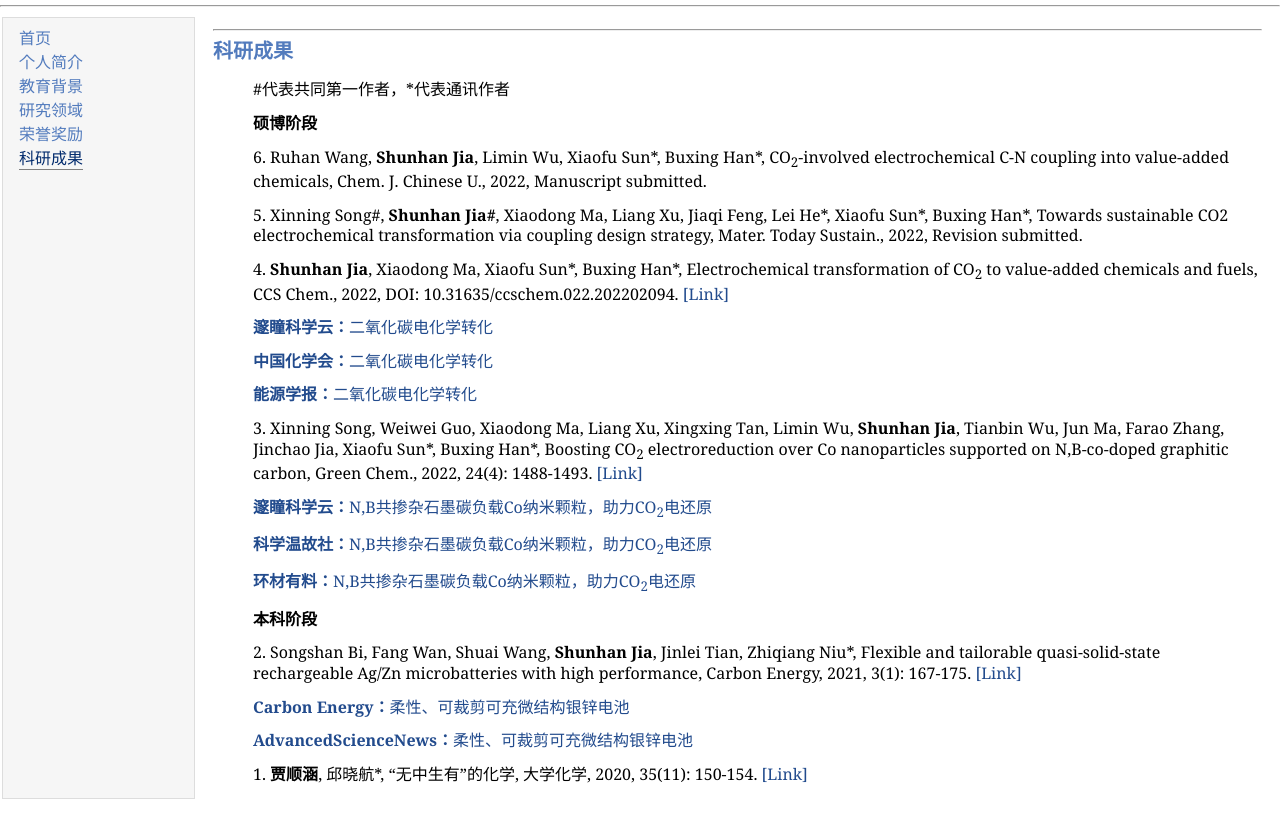
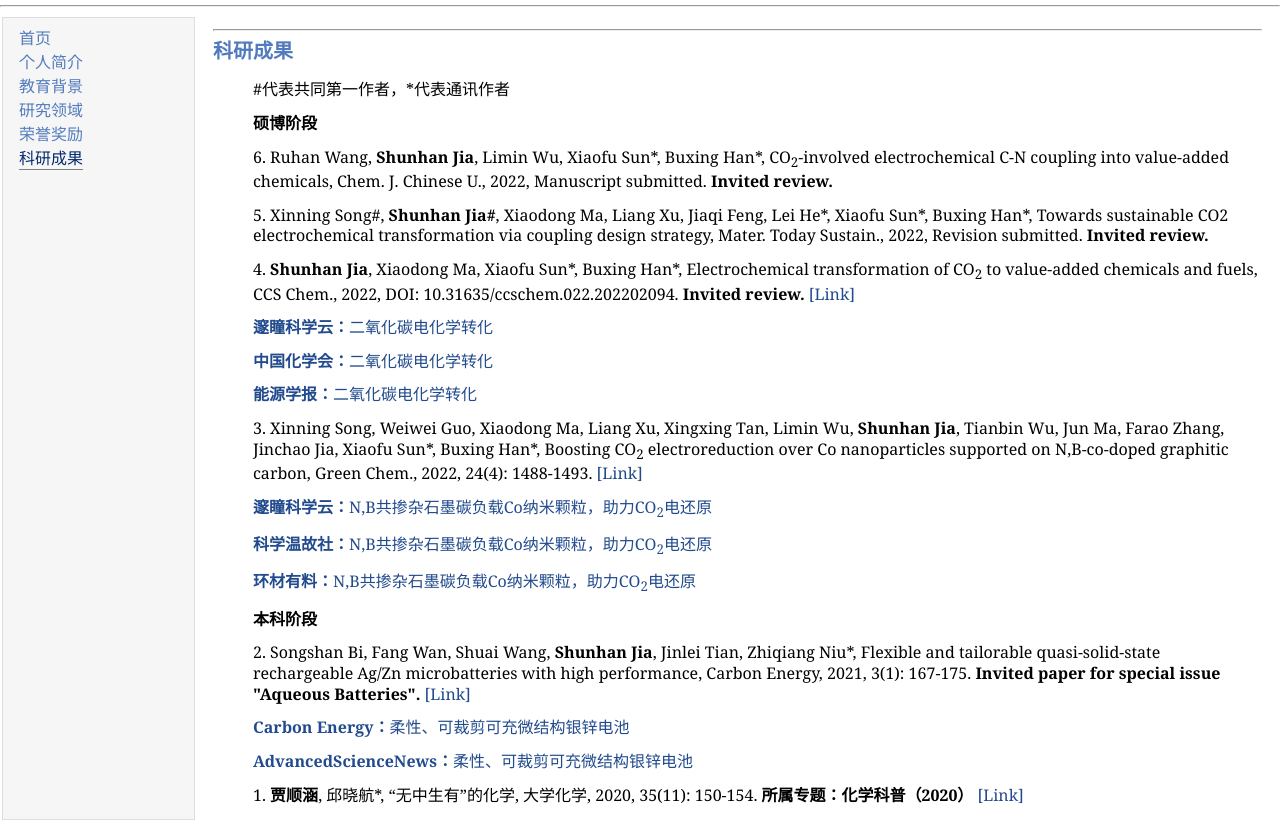
Before and after one commit to shunhanjia/shunhanjia.github.io, a plain HTML site: page 6_publications.html in a window 1280 px wide. Shown: the part 66-896 px from the top of the page. Before the commit the page ends 875 px from the top, so only its background shows below. Drawn offline with Linux system fonts and the light colour scheme.

Commit message:
Update 6_publications.html

```diff
--- a/6_publications.html
+++ b/6_publications.html
@@ -31,11 +31,11 @@
 
 <p><b>硕博阶段</b><p>
 
-<p>6. Ruhan Wang, <b>Shunhan Jia</b>, Limin Wu, Xiaofu Sun*, Buxing Han*, CO<sub>2</sub>-involved electrochemical C-N coupling into value-added chemicals, Chem. J. Chinese U., 2022, Manuscript submitted.</p>
+<p>6. Ruhan Wang, <b>Shunhan Jia</b>, Limin Wu, Xiaofu Sun*, Buxing Han*, CO<sub>2</sub>-involved electrochemical C-N coupling into value-added chemicals, Chem. J. Chinese U., 2022, Manuscript submitted. <b>Invited review.</b></p>
 
-<p>5. Xinning Song#, <b>Shunhan Jia#</b>, Xiaodong Ma, Liang Xu, Jiaqi Feng, Lei He*, Xiaofu Sun*, Buxing Han*, Towards sustainable CO2 electrochemical transformation via coupling design strategy, Mater. Today Sustain., 2022, Revision submitted.</p>
+<p>5. Xinning Song#, <b>Shunhan Jia#</b>, Xiaodong Ma, Liang Xu, Jiaqi Feng, Lei He*, Xiaofu Sun*, Buxing Han*, Towards sustainable CO2 electrochemical transformation via coupling design strategy, Mater. Today Sustain., 2022, Revision submitted. <b>Invited review.</b></p>
 
-<p>4. <b>Shunhan Jia</b>, Xiaodong Ma, Xiaofu Sun*, Buxing Han*, Electrochemical transformation of CO<sub>2</sub> to value-added chemicals and fuels, CCS Chem., 2022, DOI: 10.31635/ccschem.022.202202094. <a href="https://www.chinesechemsoc.org/doi/10.31635/ccschem.022.202202094"  target="_blank">[Link]</a></p>
+<p>4. <b>Shunhan Jia</b>, Xiaodong Ma, Xiaofu Sun*, Buxing Han*, Electrochemical transformation of CO<sub>2</sub> to value-added chemicals and fuels, CCS Chem., 2022, DOI: 10.31635/ccschem.022.202202094. <b>Invited review.</b> <a href="https://www.chinesechemsoc.org/doi/10.31635/ccschem.022.202202094"  target="_blank">[Link]</a></p>
 <p><a href="https://mp.weixin.qq.com/s/IiJbS4ZCADuF1yRzcVRWOA"  target="_blank"><b>邃瞳科学云：</b>二氧化碳电化学转化</a></p>
 <p><a href="https://mp.weixin.qq.com/s/v52fyIQ8CQ2d9jA69wmbww"  target="_blank"><b>中国化学会：</b>二氧化碳电化学转化</a></p>
 <p><a href="https://mp.weixin.qq.com/s/daM3AiCG3Mx1jQTpWcCfIA"  target="_blank"><b>能源学报：</b>二氧化碳电化学转化</a></p>
@@ -47,11 +47,11 @@
 
 <p><b>本科阶段</b></p>
 
-<p>2. Songshan Bi, Fang Wan, Shuai Wang, <b>Shunhan Jia</b>, Jinlei Tian, Zhiqiang Niu*, Flexible and tailorable quasi-solid-state rechargeable Ag/Zn microbatteries with high performance, Carbon Energy, 2021, 3(1): 167-175. <a href="https://onlinelibrary.wiley.com/doi/10.1002/cey2.64"  target="_blank">[Link]</a></p>
+<p>2. Songshan Bi, Fang Wan, Shuai Wang, <b>Shunhan Jia</b>, Jinlei Tian, Zhiqiang Niu*, Flexible and tailorable quasi-solid-state rechargeable Ag/Zn microbatteries with high performance, Carbon Energy, 2021, 3(1): 167-175. <b>Invited paper for special issue "Aqueous Batteries".</b> <a href="https://onlinelibrary.wiley.com/doi/10.1002/cey2.64"  target="_blank">[Link]</a></p>
 <p><a href="https://mp.weixin.qq.com/s/8jl7moynDdeSwCPBOw27eA"  target="_blank"><b>Carbon Energy：</b>柔性、可裁剪可充微结构银锌电池</a></p>
 <p><a href="https://mp.weixin.qq.com/s/y9HKjKgB9SfNOsmc52mYhQ"  target="_blank"><b> AdvancedScienceNews：</b>柔性、可裁剪可充微结构银锌电池</a></p>
 
-<p>1. <b>贾顺涵</b>, 邱晓航*, “无中生有”的化学, 大学化学, 2020, 35(11): 150-154. <a href="http://www.dxhx.pku.edu.cn/CN/10.3866/PKU.DXHX202005009"  target="_blank">[Link]</a></p>
+<p>1. <b>贾顺涵</b>, 邱晓航*, “无中生有”的化学, 大学化学, 2020, 35(11): 150-154. <b>所属专题：化学科普（2020）</b> <a href="http://www.dxhx.pku.edu.cn/CN/10.3866/PKU.DXHX202005009"  target="_blank">[Link]</a></p>
 
 </ul>
 
```
